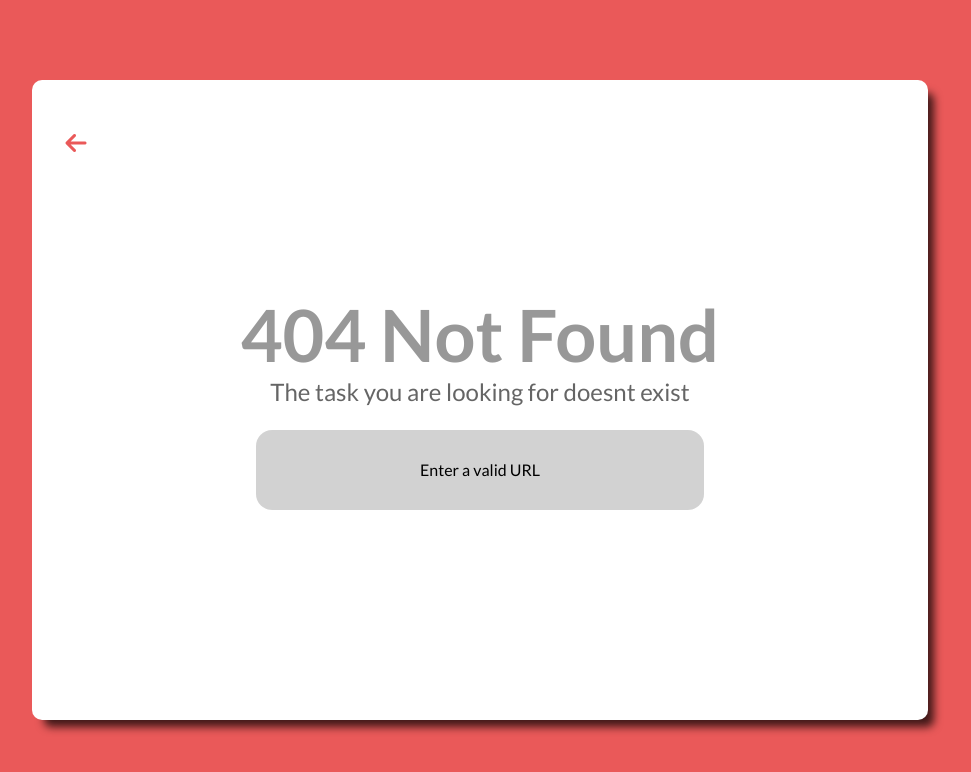
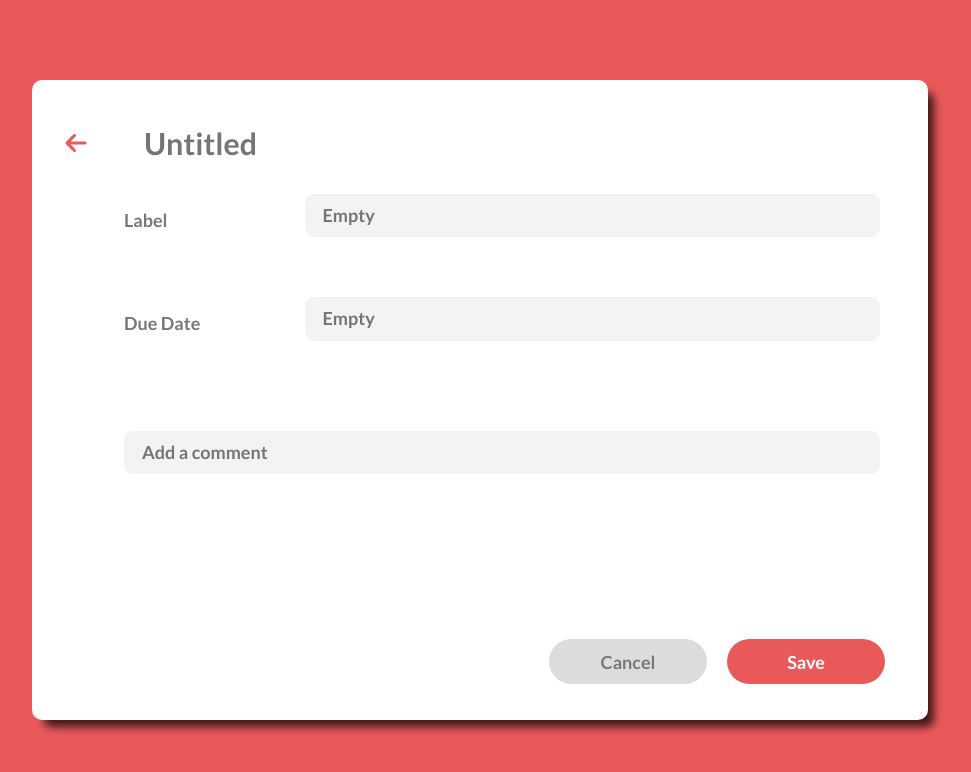
Before and after one commit to luis-unlam/Trabajo-React-GM2-, a React (Create React App) app: page /EditPage/1 in a window 1280 px wide. Before the commit this address had no page. Shown: the top 772 px of the page, without its empty margins (160-1131 px from the left). Built offline with nearby package versions, Linux system fonts and the light colour scheme; no server answers.

Commit message:
feat: edit tasks with data completed

```diff
--- a/package.json
+++ b/package.json
@@ -13,6 +13,7 @@
     "date-fns": "^2.28.0",
     "react": "^18.1.0",
     "react-dom": "^18.1.0",
+    "react-router": "^6.3.0",
     "react-router-dom": "^6.3.0",
     "react-scripts": "^5.0.1",
     "web-vitals": "^2.1.4"
--- a/src/App.jsx
+++ b/src/App.jsx
@@ -11,7 +11,7 @@ export default function App() {
     <BrowserRouter>
       <Routes>
         <Route path="/" element={<HomePage />} />
-        <Route path="/EditPage" element={<EditPage />} />
+        <Route path="/EditPage/:id" element={<EditPage />} />
         <Route path="/createPage" element={<CreatePage />} />
         <Route path="*" element={<NotFoundPage />} />
         <Route path="/taskList" element={<TaskListPage />} />
--- a/src/components/EditPage/EditContent.jsx
+++ b/src/components/EditPage/EditContent.jsx
@@ -1,7 +1,26 @@
 import './EditContent.css'
 import { NavLink } from 'react-router-dom'
+import { useParams } from 'react-router'
+import { useEffect, useState } from 'react'
 
 export function EditContent() {
+  const url = 'https://6297eb2e8d77ad6f750aadac.mockapi.io/api/v1/'
+
+  const [todo, setTodo] = useState([])
+  const { id } = useParams()
+
+  const obtenerTodo = async () => {
+    const data = await fetch(`${url}tasks/${id}`)
+    const resultTodos = await data.json()
+    setTodo(resultTodos)
+    // eslint-disable-next-line no-console
+    console.log(resultTodos)
+  }
+
+  useEffect(() => {
+    obtenerTodo()
+  }, [])
+
   return (
     <div className="taskContent">
       <NavLink to="/" className="navButton">
@@ -13,28 +32,24 @@ export function EditContent() {
         <input
           placeholder="Untitled"
           className="inputTitle"
-          // defaultValue={todo.name}
+          value={todo.name}
         />
         <div className="label">
           <p className="pLabel">Label</p>
           <input
             placeholder="Empty"
             className="inputLabel"
-            // defaultValue={todo.category}
+            value={todo.category}
           />
         </div>
         <div className="date">
           <p className="pDate">Due Date</p>
-          <input
-            placeholder="Empty"
-            className="inputDate"
-            // defaultValue={todo.date}
-          />
+          <input placeholder="Empty" className="inputDate" value={todo.date} />
         </div>
         <input
           placeholder="Add a comment"
           className="inputComment"
-          // defaultValue={todo.comment}
+          value={todo.comment}
         />
         <div className="containerButtons">
           <NavLink className="navButton" to="/">
--- a/src/components/HomePage/AllTodos.jsx
+++ b/src/components/HomePage/AllTodos.jsx
@@ -86,7 +86,7 @@ export function AllTodos() {
                 <p className="lastp">{todo.comment}</p>
               </div>
               <div className="taskButtons">
-                <NavLink to="/editPage">
+                <NavLink to={`/editPage/${todo.id}`}>
                   <button
                     type="button"
                     className="editButton"
--- a/src/components/HomePage/ViewTasks.jsx
+++ b/src/components/HomePage/ViewTasks.jsx
@@ -10,7 +10,7 @@ export function ViewTasks() {
       <div className="containerAllTodos">
         <AllTodos />
       </div>
-      <NavLink to="/createPage">
+      <NavLink to="/createPage/">
         <button type="button" className="buttonNewTask">
           +
         </button>
```
Also changed, not shown: 1 other file (tests, documents, lock files or other folders).
